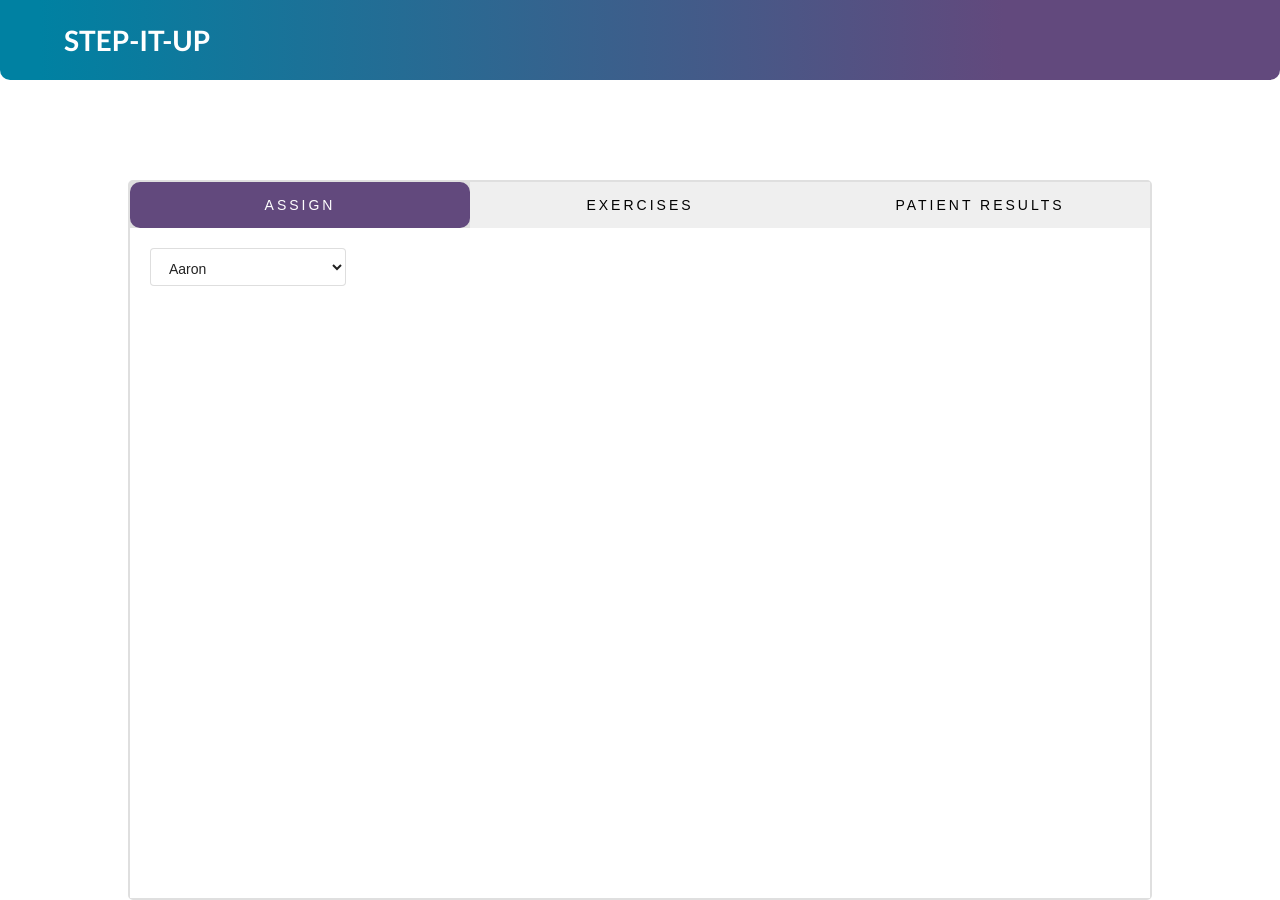
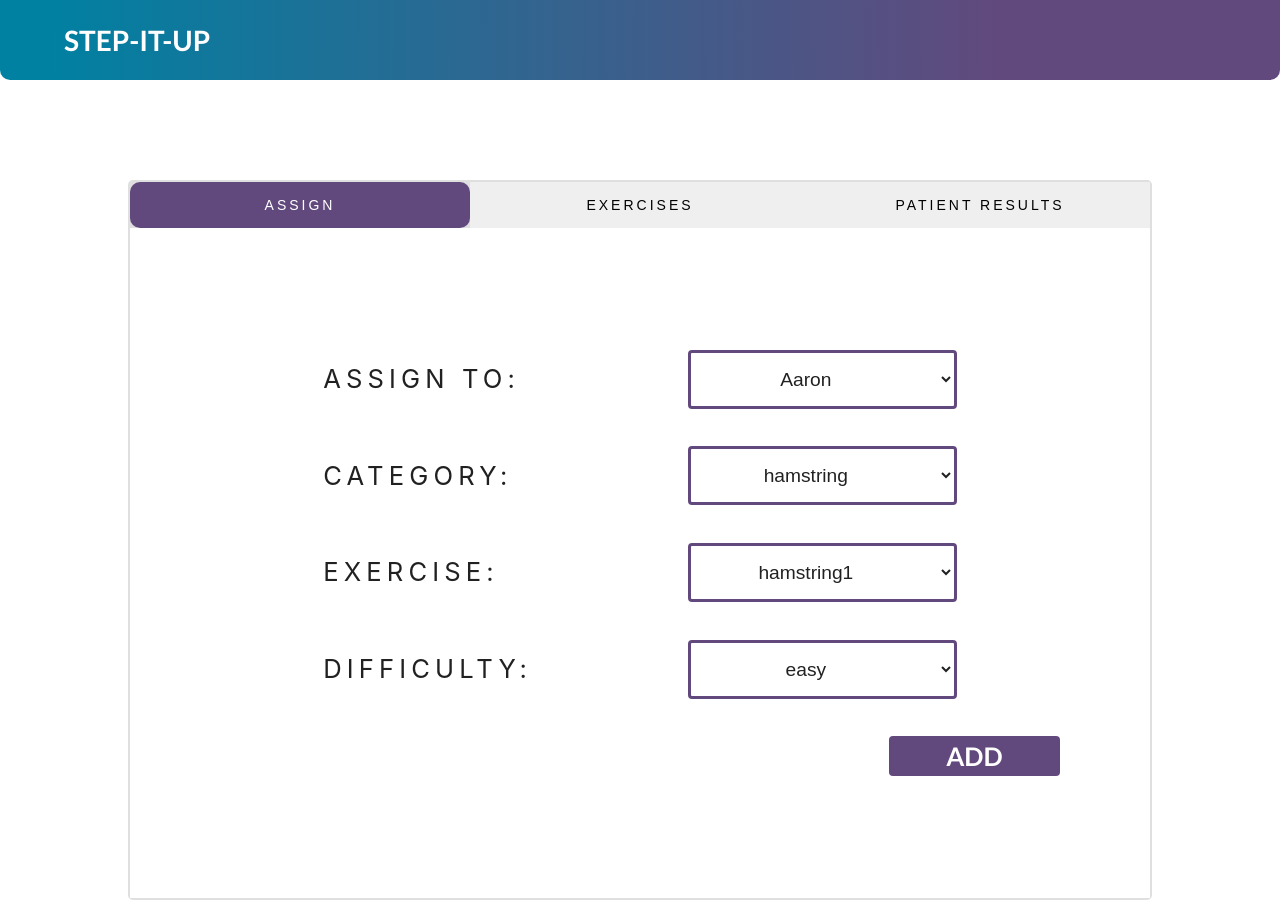
Before and after one commit to tsangaaron09/stepitup-web, a React (Create React App) app: page / in a window 1280 px wide. Built offline with nearby package versions, Linux system fonts and the light colour scheme.

Commit message:
finish skeleton assigntab

```diff
--- a/src/components/AssignTab.js
+++ b/src/components/AssignTab.js
@@ -1,18 +1,65 @@
 import React from "react";
 import DropDown from "./DropDown";
+import Button from "./Button";
 
 const AssignTab = () => {
+  const tabStyle = {
+    height: "100%",
+    width: "100%",
+    display: "flex",
+    flexDirection: "column",
+    justifyContent: "space-evenly",
+    padding: "8vh",
+  };
+
+  const singleTab = {
+    display: "flex",
+    flexDirection: "row",
+    justifyContent: "space-evenly",
+    alignItems: "center",
+  };
+
+  const textStyle = {
+    letterSpacing: "0.2em",
+    fontSize: "2vw",
+    width: "30%",
+  };
+
   return (
-    <div>
+    <div style={tabStyle}>
+      <div style={singleTab}>
+        <span style={textStyle}>ASSIGN TO: </span>
         <DropDown
           label="assignTo"
           options={["Aaron", "Harmeet", "Megh", "Poojitha", "Nikola", "Tia"]}
           defaultVal="Name"
         />
-      {/* <DropDown
+      </div>
+      <div style={singleTab}>
+        <span style={textStyle}>CATEGORY: </span>
+        <DropDown
+          title="category"
+          options={["hamstring", "quadriceps", "calf", "ankle"]}
+          defaultVal="Category"
+        />
+      </div>
+      <div style={singleTab}>
+        <span style={textStyle}>EXERCISE: </span>
+        <DropDown
           title="exercises"
-        options={["hamstring", "quadriceps", "calf", "ankle"]}
-      /> */}
+          options={["hamstring1", "hamstring2", "hamstring3", "hamstring4"]}
+          defaultVal="Exercise"
+        />
+      </div>
+      <div style={singleTab}>
+        <span style={textStyle}>DIFFICULTY: </span>
+        <DropDown
+          title="difficulty"
+          options={["easy", "medium", "hard"]}
+          defaultVal="Difficulty"
+        />
+      </div>
+      <Button name="ADD" class="ui button" positionFlex="flex-end" />
     </div>
   );
 };
--- /dev/null
+++ b/src/components/Button.js
@@ -0,0 +1,24 @@
+import react from "react";
+
+const Button = (props) => {
+  const styles = {
+    display: "flex",
+    justifyContent: "center",
+    alignItems: "center",
+    backgroundColor: "#62497d",
+    color: "white",
+    height: "5vh",
+    width: "20%",
+    fontSize: "2vw",
+    textAlign: "center",
+    alignSelf: props.positionFlex,
+  };
+
+  return (
+    <button class="ui button" style={styles}>
+      <span>{props.name}</span>
+    </button>
+  );
+};
+
+export default Button;
--- a/src/components/DropDown.js
+++ b/src/components/DropDown.js
@@ -20,12 +20,21 @@ class DropDown extends React.Component {
     //   document.querySelector(`{this.props.label}`).appendChild(defaultVal);
     // };
 
+    const style = {
+      fontSize: "1.5vw",
+      textAlign: "center",
+      width: "100%",
+      height: "100%",
+      border: "3px solid #62497d",
+    };
+
     return (
       <div>
         <select
           label={this.props.label}
           className="ui selection dropdown"
           id={this.props.label}
+          style={style}
         >
           {options.map((option) => {
             return (
```
Lines whose indentation alone changed are shown as unchanged.
